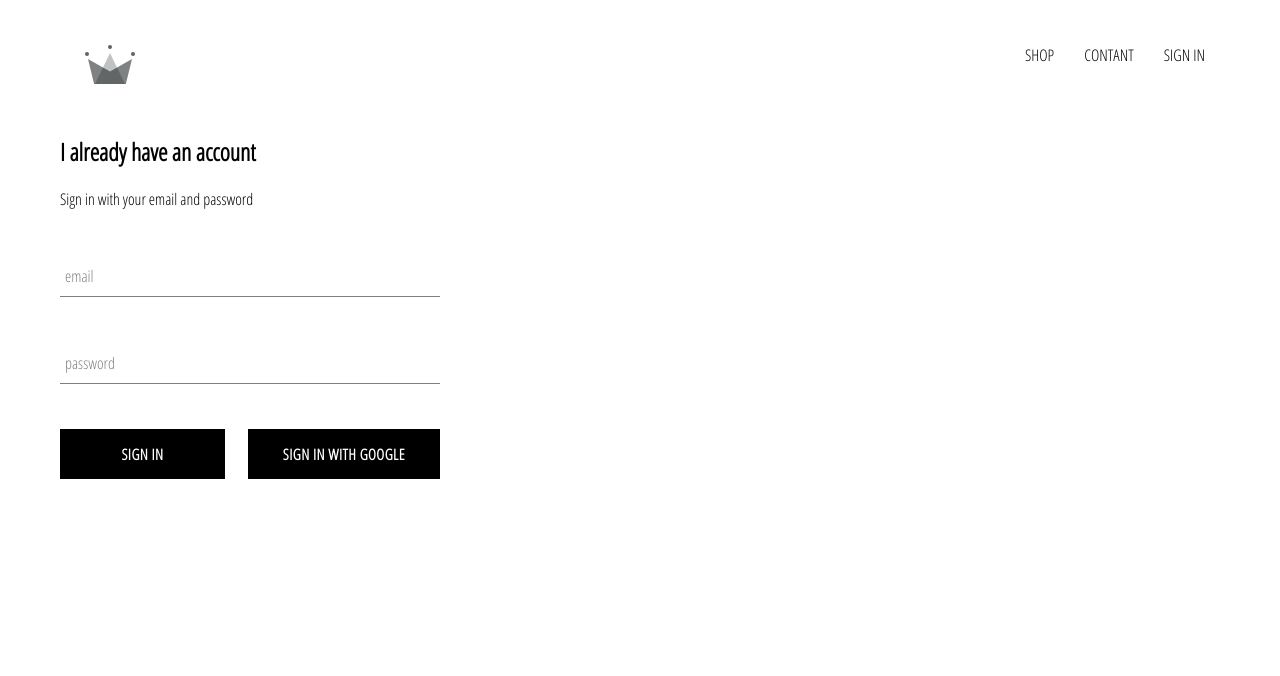
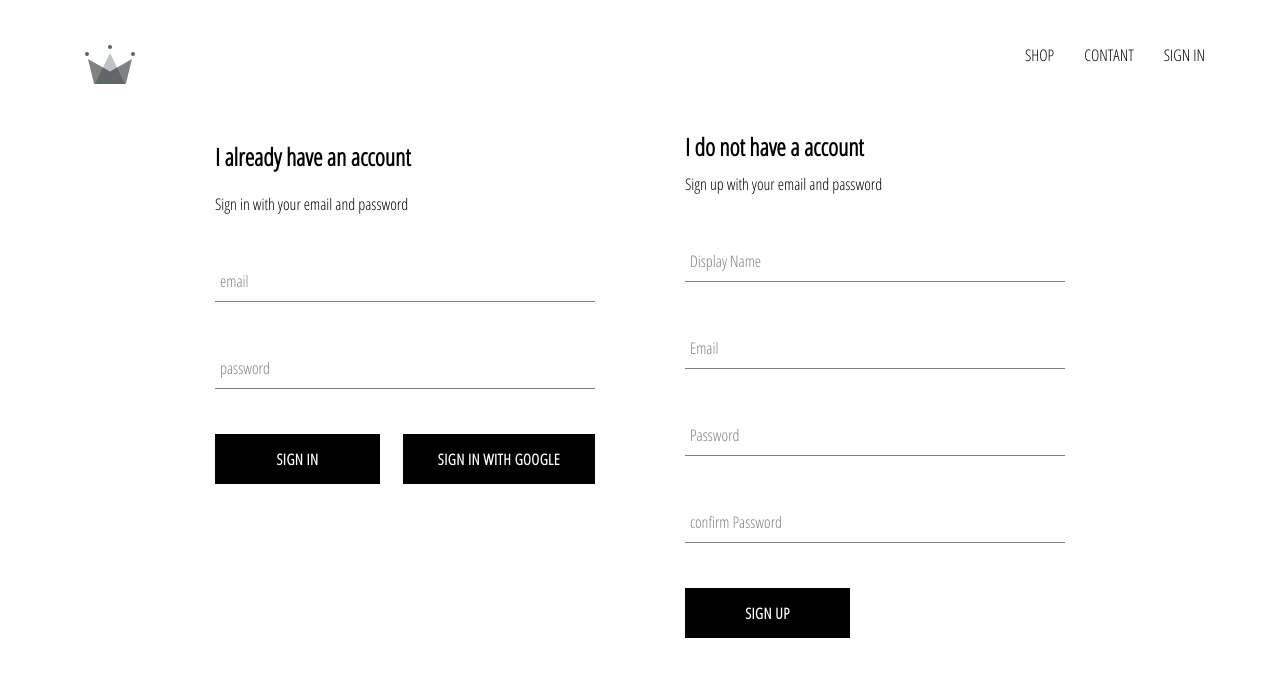
Before and after one commit to nidhi3010/crwn-clothing, a React (Create React App) app: page /signin in a window 1280 px wide. Shown: the top 676 px of the page. Built offline with nearby package versions, Linux system fonts and the light colour scheme; no server answers.

Commit message:
implemented firebase utils, included ability to store authenticated users into our firestore database

```diff
--- a/src/App.js
+++ b/src/App.js
@@ -8,7 +8,7 @@ import HomePage from './pages/homepage/homepage.component';
 import ShopPage from './pages/shop/shop.component';
 import SignInAndSignUpPage from './pages/sign-in-and-sign-up/sign-in-and-sign-up.component';
 import Header from './components/header/header.component';
-import { auth } from './firebase/firebase.utils';
+import { auth ,createUserProfileDocument } from './firebase/firebase.utils';
 
 //here we change functional component into class component because when use sign in the chnage we store in the App state so here we need class component.
 
@@ -24,10 +24,23 @@ class App extends React.Component {
     unsubscribeFromAuth = null;
 
     componentDidMount() {
-      this.unsubscribeFromAuth = auth.onAuthStateChanged(user => {
-        this.setState({ currentUser: user });
+      this.unsubscribeFromAuth = auth.onAuthStateChanged(async userAuth => {
+       if(userAuth) {
+         const userRef = await createUserProfileDocument(userAuth);
 
-        console.log(user);
+          userRef.onSnapshot(snapShot => {
+          this.setState(
+            {
+           currentUser:{
+              id: snapShot.id,
+              ...snapShot.data()
+             }
+           }
+           );
+            console.log(this.state);
+          })
+          }
+        this.setState({ currentUser: userAuth });
   });
 }
 
--- a/src/components/custom-button/custom-button.styles.scss
+++ b/src/components/custom-button/custom-button.styles.scss
@@ -20,13 +20,15 @@
       color: black;
       border: 1px solid black;
     }
-    .google-sign-in {
-      background-color: #4285f4;
+    &.google-sign-in {
+      background-color: black;
       color: white;
 
       &:hover {
-        background-color: #357ae8;
-        border: none;
+        background-color: white;
+        color: black;
+        border: 1px solid black;
+
       }
     }
   }
--- a/src/components/header/header.component.jsx
+++ b/src/components/header/header.component.jsx
@@ -30,7 +30,7 @@ const Header = ({currentUser}) => (
         )  : (
           <Link className='option' to='/signin'>
               SIGN IN
-          </Link>
+          </ Link>
          ) }
 
     </div>
--- /dev/null
+++ b/src/components/sign-up/sign-up.component.jsx
@@ -0,0 +1,118 @@
+import React from 'react';
+
+import FormInput from '../form-input/form-input.component';
+import CustomButton from '../custom-button/custom-button.component';
+
+import { auth, createUserProfileDocument } from '../../firebase/firebase.utils';
+
+
+import './sign-up.styles.scss';
+
+
+class SignUp extends React.Component {
+    constructor(){
+        super();
+
+
+        this.state = {
+            displayName: '',
+            email: '',
+            password: '',
+            confirmPassword: ''
+
+
+        };
+    }
+
+    handleSubmit = async event => {
+        event.preventDefault();
+
+    const { displayName, email, password, confirmPassword } = this.state;
+
+    if(password !== confirmPassword) {
+        alert("passwords don't match");
+        return;
+    }
+
+    try {
+        const { user } = await auth.createUserWithEmailAndPassword(email,password);
+
+        await createUserProfileDocument(user, { displayName });
+
+        this.setState({
+            displayName: '',
+            email: '',
+            password: '',
+            confirmPassword: ''
+
+        });
+
+    }catch (error)
+    {
+       console.error(error);
+    }
+};
+
+  handleChange = event => {
+      const { name,value } = event.target;
+
+      this.setState({ [name]: value });
+  }
+
+
+
+
+
+
+    render() {
+        const { displayName, email, password, confirmPassword } = this.state;
+
+        return (
+            <div className='sign-up'>
+                <h2 className='title'>I do not have a account</h2>
+                <span>Sign up with your email and password</span>
+                <form className='sign-up-form' onSubmit={this.handleSubmit}>
+                    <FormInput
+                    type='text'
+                    name='displayName'
+                    value={displayName}
+                    onChange={this.handleChange}
+                    label='Display Name'
+                    required
+                    />
+
+                <FormInput
+                    type='email'
+                    name='email'
+                    value={email}
+                    onChange={this.handleChange}
+                    label='Email'
+                    required
+                    />
+
+                <FormInput
+                    type='password'
+                    name='password'
+                    value={password}
+                    onChange={this.handleChange}
+                    label='Password'
+                    required
+                    />
+
+                <FormInput
+                    type='password'
+                    name='confirmPassword'
+                    value={confirmPassword}
+                    onChange={this.handleChange}
+                    label='confirm Password'
+                    required
+                    />
+                <CustomButton type = 'submit'> SIGN UP</CustomButton>
+
+                </form>
+            </div>
+        )
+
+    }
+}
+export default SignUp;
--- /dev/null
+++ b/src/components/sign-up/sign-up.styles.scss
@@ -0,0 +1,11 @@
+.sign-up {
+    display: flex;
+    flex-direction: column;
+    width: 380px;
+
+
+
+    .title {
+        margin: 10px 0;
+    }
+}
--- a/src/firebase/firebase.utils.js
+++ b/src/firebase/firebase.utils.js
@@ -2,8 +2,7 @@ import firebase from 'firebase/compat/app';
 import 'firebase/compat/firestore';
 import 'firebase/compat/auth';
 
-const config = {
-
+const config ={
   apiKey: "AIzaSyCdrOSSBpZNa4_Gok6y_UJQljjIIGCBB8s",
   authDomain: "crwn-db-f9321.firebaseapp.com",
   projectId: "crwn-db-f9321",
@@ -12,6 +11,40 @@ const config = {
   appId: "1:974481636969:web:0bc951cad5bdfe0c24ecf8",
   measurementId: "G-VGBWRX2M8Z"
 };
+
+  export const createUserProfileDocument =  async (userAuth, additionalData) => {
+    //if userauth is not exist then we exit form this function
+    //if userauth is exist then we are going to query inside a firestore for document
+    if (!userAuth) return;
+
+    const userRef = firestore.doc(`users/${userAuth.uid}`);
+
+    const snapShot = await userRef.get();
+
+   //if snapshot doesn't exist we  create a data
+   if(!snapShot.exists) {
+  //the data which are we want
+     const { displayName, email } = userAuth;
+     //create newdata object
+     const createdAt = new Date();
+
+
+     //wrap inside try catch block
+     try{
+       await userRef.set({
+         displayName,
+         email,
+         createdAt,
+         ...additionalData
+       })
+     }catch (error) {
+      console.log('error creating user', error.message);
+     }
+   }
+   return userRef;
+  };
+
+
 firebase.initializeApp(config);
 
 export const auth = firebase.auth();
--- a/src/index.js
+++ b/src/index.js
@@ -6,9 +6,9 @@ import './index.css';
 import App from './App';
 
 ReactDOM.render(
-  <BrowserRouter>
+  <BrowserRouter >
    <App />
-  </BrowserRouter>,
+  </BrowserRouter >,
 
 
   document.getElementById('root')
--- a/src/pages/sign-in-and-sign-up/sign-in-and-sign-up.component.jsx
+++ b/src/pages/sign-in-and-sign-up/sign-in-and-sign-up.component.jsx
@@ -1,12 +1,14 @@
 import React from 'react';
 
 import SignIn from '../../components/sign-in/sign-in.component';
+import SignUp from '../../components/sign-up/sign-up.component';
 
 import './sign-in-and-sign-up.styles.scss';
 
 const SignInAndSignUpPage = () => (
     <div className='sign-in-and-sign-up'>
     <SignIn />
+    <SignUp />
     </div>
 );
 export default SignInAndSignUpPage;
--- a/src/pages/sign-in-and-sign-up/sign-in-and-sign-up.styles.scss
+++ b/src/pages/sign-in-and-sign-up/sign-in-and-sign-up.styles.scss
@@ -0,0 +1,6 @@
+.sign-in-and-sign-up {
+    width: 850px;
+    display: flex;
+    justify-content: space-between;
+    margin: 30px auto;
+}
```
Also changed, not shown: src/components/sign-in/sign-in.component.jsx (line endings or trailing spaces). Lines whose indentation alone changed are shown as unchanged.
